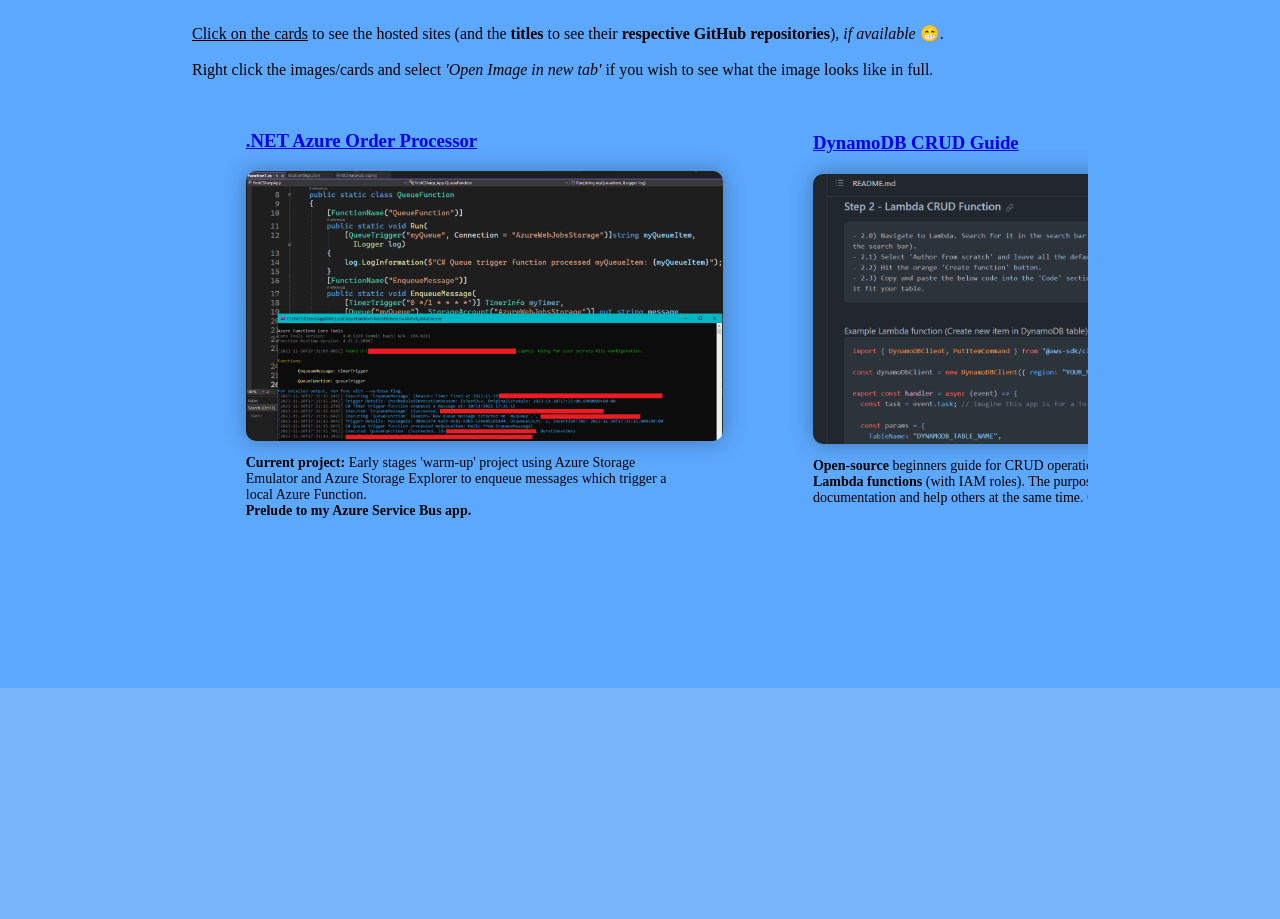
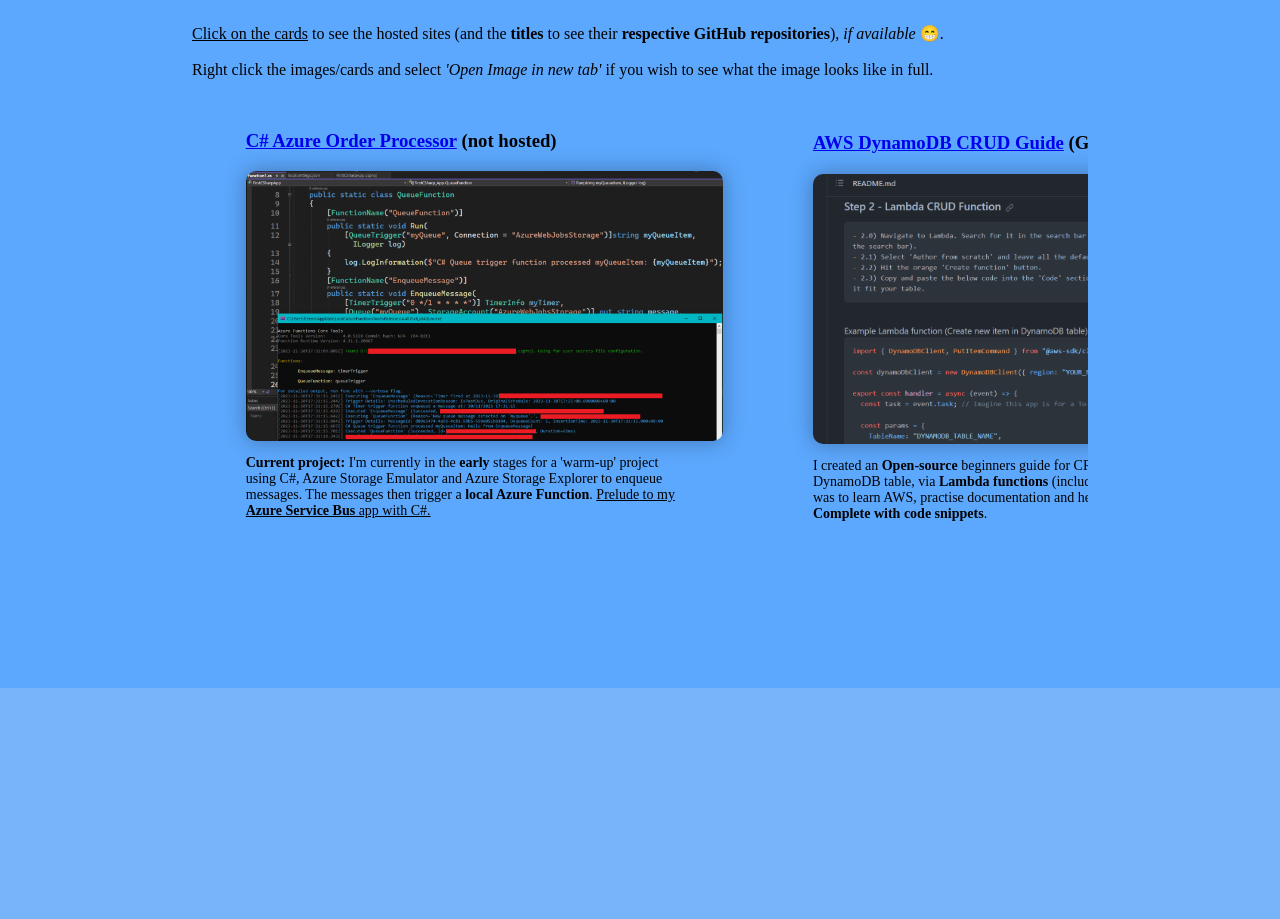
Before and after one commit to Deen-q/portfolio-site, a React (Create React App) app: page / in a window 1280 px wide. Shown: the part 1764-2683 px from the top of the page. Built offline with nearby package versions, Linux system fonts and the light colour scheme.

Commit message:
minor fixes. Just need to fix card animations for AWS card (since it's not clickable)

```diff
--- a/src/components/PortfolioGallery.css
+++ b/src/components/PortfolioGallery.css
@@ -68,7 +68,7 @@
     border-radius: 10px;
 }
 
-.LocalBuzzScreenshot,
+/* .LocalBuzzScreenshot,
 .PokemonAppScreenshot {
     cursor: pointer;
-}
+} */
--- a/src/components/PortfolioGallery.js
+++ b/src/components/PortfolioGallery.js
@@ -27,8 +27,7 @@
               target="_blank"
               rel="noopener noreferrer"
             >
-              .NET Azure Order Processor
-            </a>
+              C# Azure Order Processor</a> (not hosted)
           </h3>
           <img
             className="CSharpAzureScreenshot"
@@ -37,14 +36,11 @@
           />
           {/*End of anchor tag*/}
           <p className="description">
-            <b>Current project:</b> Early stages 'warm-up' project using Azure
-            Storage Emulator and Azure Storage Explorer to enqueue messages
-            which trigger a local Azure Function.
-            <br />
-            <b>Prelude to my Azure Service Bus app.</b>
+            <b>Current project:</b> I'm currently in the <b>early</b> stages for a 'warm-up' project using C#, Azure
+            Storage Emulator and Azure Storage Explorer to enqueue messages. The messages then trigger a <b>local Azure Function</b>. <u>Prelude to my <b>Azure Service Bus</b> app with C#.</u>
           </p>
         </div>{" "}
-        {/*End of .NET Azure OP*/}
+        {/*End of CSharpAzureContainer*/}
         {/*-------------------------------------------------*/}
         <div className="AWS_Guide_Container">
           <h3>
@@ -53,8 +49,7 @@
               target="_blank"
               rel="noopener noreferrer"
             >
-              DynamoDB CRUD Guide
-            </a>
+              AWS DynamoDB CRUD Guide</a> (GitHub)
           </h3>
 
           <a
@@ -69,8 +64,8 @@
             />
           </a>
           <p className="description">
-            <b>Open-source</b> beginners guide for CRUD operations onto a DynamoDB
-            table, via <b>Lambda functions</b> (with IAM roles). The purpose was to learn AWS, practise documentation and help others at the same time. <b>Complete with code snippets</b>.
+            I created an <b>Open-source</b> beginners guide for CRUD operations onto a DynamoDB
+            table, via <b>Lambda functions</b> (including IAM roles). The purpose was to learn AWS, practise documentation and help others at the same time. <b>Complete with code snippets</b>.
           </p>
         </div>
         {/*-------------------------------------------------*/}
```
